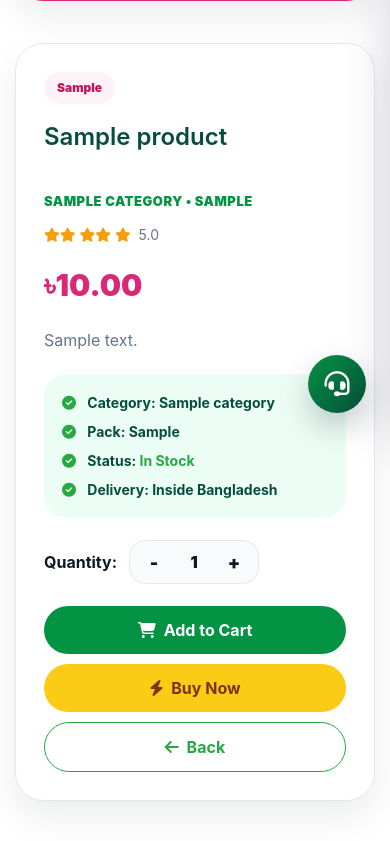
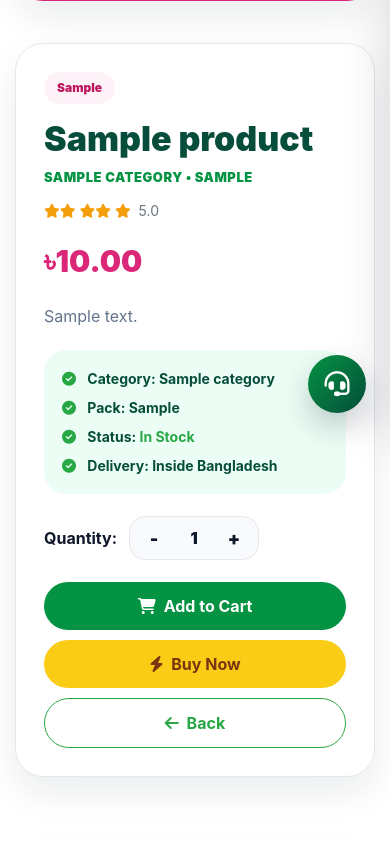
Before and after one commit to fardin-05/Ezzy_Mart, a Django app: page /product/1/ in a window 390 px wide. Shown: the part 407-1248 px from the top of the page. Run offline with Django 5.2, Linux system fonts and the light colour scheme; tables that the repository leaves empty hold one stand-in row (values such as "Sample post"); data that the repository does not hold is empty.

Commit message:
no icon bug fixing

```diff
--- a/templates/store/cart.html
+++ b/templates/store/cart.html
@@ -6,7 +6,9 @@
   <meta charset="UTF-8" />
   <meta name="viewport" content="width=device-width, initial-scale=1.0" />
   <title>Your Cart - Ezzy Mart</title>
-  <link rel="icon" href="{% static 'images/favicon.ico' %}" type="image/x-icon">
+  <link rel="icon" href="{% static 'static/store/images/favicon.ico' %}" type="image/x-icon">
+  <link rel="shortcut icon" href="{% static 'store/images/favicon.ico' %}" type="image/x-icon">
+  <link rel="apple-touch-icon" href="{% static 'store/images/favicon.ico' %}">
   <link rel="stylesheet" href="https://cdn.jsdelivr.net/npm/bootstrap@4.6.2/dist/css/bootstrap.min.css" />
   <link rel="stylesheet" href="https://cdnjs.cloudflare.com/ajax/libs/font-awesome/6.5.1/css/all.min.css" />
   <style>
--- a/templates/store/checkout.html
+++ b/templates/store/checkout.html
@@ -5,8 +5,9 @@
   <meta charset="UTF-8" />
   <meta name="viewport" content="width=device-width, initial-scale=1.0" />
   <title>Checkout - Ezzy Mart</title>
-  <link rel="icon" href="{% static 'images/favicon.ico' %}" type="image/x-icon">
-  <link rel="apple-touch-icon" href="{% static 'images/favicon.png' %}">
+  <link rel="icon" href="{% static 'static/store/images/favicon.ico' %}" type="image/x-icon">
+  <link rel="shortcut icon" href="{% static 'store/images/favicon.ico' %}" type="image/x-icon">
+  <link rel="apple-touch-icon" href="{% static 'store/images/favicon.ico' %}">
   <link rel="stylesheet" href="https://cdn.jsdelivr.net/npm/bootstrap@4.6.2/dist/css/bootstrap.min.css" />
   <link rel="stylesheet" href="https://cdnjs.cloudflare.com/ajax/libs/font-awesome/6.5.1/css/all.min.css" />
   <style>
--- a/templates/store/my_orders.html
+++ b/templates/store/my_orders.html
@@ -5,9 +5,9 @@
   <meta charset="UTF-8" />
   <meta name="viewport" content="width=device-width, initial-scale=1.0" />
   <title>My Orders - Ezzy Mart</title>
-  <link rel="icon" href="{% static 'images/favicon.ico' %}" type="image/x-icon">
-  <link rel="shortcut icon" href="{% static 'images/favicon.ico' %}" type="image/x-icon">
-  <link rel="apple-touch-icon" href="{% static 'images/favicon.png' %}">
+  <link rel="icon" href="{% static 'static/store/images/favicon.ico' %}" type="image/x-icon">
+  <link rel="shortcut icon" href="{% static 'store/images/favicon.ico' %}" type="image/x-icon">
+  <link rel="apple-touch-icon" href="{% static 'store/images/favicon.ico' %}">
 
   <link rel="stylesheet" href="https://cdn.jsdelivr.net/npm/bootstrap@4.6.2/dist/css/bootstrap.min.css" />
   <link rel="stylesheet" href="https://cdnjs.cloudflare.com/ajax/libs/font-awesome/6.5.1/css/all.min.css" />
--- a/templates/store/order_tracking.html
+++ b/templates/store/order_tracking.html
@@ -5,8 +5,9 @@
   <meta charset="UTF-8" />
   <meta name="viewport" content="width=device-width, initial-scale=1.0" />
   <title>Track Order - Ezzy Mart</title>
-  <link rel="icon" href="{% static 'images/favicon.ico' %}" type="image/x-icon">
-  <link rel="apple-touch-icon" href="{% static 'images/favicon.png' %}">
+  <link rel="icon" href="{% static 'static/store/images/favicon.ico' %}" type="image/x-icon">
+  <link rel="shortcut icon" href="{% static 'store/images/favicon.ico' %}" type="image/x-icon">
+  <link rel="apple-touch-icon" href="{% static 'store/images/favicon.ico' %}">
   <link rel="stylesheet" href="https://cdn.jsdelivr.net/npm/bootstrap@4.6.2/dist/css/bootstrap.min.css" />
   <link rel="stylesheet" href="https://cdnjs.cloudflare.com/ajax/libs/font-awesome/6.5.1/css/all.min.css" />
   <style>
--- a/templates/store/product_detail.html
+++ b/templates/store/product_detail.html
@@ -5,8 +5,9 @@
   <meta charset="UTF-8" />
   <meta name="viewport" content="width=device-width, initial-scale=1.0" />
   <title>{{ product.name }} - Ezzy Mart</title>
-  <link rel="icon" href="{% static 'images/favicon.ico' %}" type="image/x-icon">
-  <link rel="apple-touch-icon" href="{% static 'images/favicon.png' %}">
+  <link rel="icon" href="{% static 'static/store/images/favicon.ico' %}" type="image/x-icon">
+  <link rel="shortcut icon" href="{% static 'store/images/favicon.ico' %}" type="image/x-icon">
+  <link rel="apple-touch-icon" href="{% static 'store/images/favicon.ico' %}">
   <link rel="stylesheet" href="https://cdn.jsdelivr.net/npm/bootstrap@4.6.2/dist/css/bootstrap.min.css" />
   <link rel="stylesheet" href="https://cdnjs.cloudflare.com/ajax/libs/font-awesome/6.5.1/css/all.min.css" />
   <style>
@@ -51,7 +52,7 @@
     .product-info-section{border-radius:28px;border:1px solid var(--border);background:#fff;box-shadow:0 16px 35px rgba(15,23,42,.08);padding:28px;height:100%}
     .small-badge{display:inline-block;border-radius:999px;padding:7px 13px;background:#ffedd5;color:#c2410c;font-size:12px;font-weight:900}
     .pink-badge{background:var(--pink-soft);color:#be185d}
-    .product-title{font-size:32px;font-weight:900;color:var(--green-dark);line-height:1.12;margin:16px 0 10px}
+    .product-title{font-size:44px;font-weight:900;color:var(--green-dark);line-height:1.12;margin:16px 0 10px}
     .product-category-label{color:var(--green);text-transform:uppercase;font-size:13px;letter-spacing:.04em;font-weight:900;margin-bottom:8px}
     .stars{color:#f59e0b;font-size:14px;margin:12px 0}
     .price-row{display:flex;align-items:flex-end;gap:10px;margin:18px 0}
@@ -181,7 +182,7 @@
     @media(max-width:767.98px){
       .container{max-width:100%!important}
       .main-product-image{height:250px!important}
-      .product-title{font-size:26px!important}
+      .product-title{font-size:36px!important}
       .trust-row{grid-template-columns:1fr!important}
       .action-buttons .btn{flex:1 1 100%}
       .footer{text-align:center}
@@ -192,7 +193,7 @@
       .cart-sidebar{width:100vw!important;max-width:100vw!important;right:-105vw!important;border-radius:0!important}
       .cart-sidebar.active{right:0!important}
       .main-product-image{height:210px!important}
-      .product-title{font-size:24px!important}
+      .product-title{font-size:34px!important}
       .suggested-product-item{flex-basis:100%}
       .image-lightbox-overlay{padding:16px}
       .image-lightbox-img{max-width:94vw;max-height:78vh;border-radius:14px}
@@ -526,7 +527,7 @@
     flex-grow: 1;
   }
 
-  .product-title {
+  .product-card .product-title {
     font-size: 1rem;
     font-weight: 600;
     margin-bottom: 5px;
```
Also changed, not shown: templates/store/billing.html (+3 -4 lines), templates/store/index.html (+4 -4 lines).
